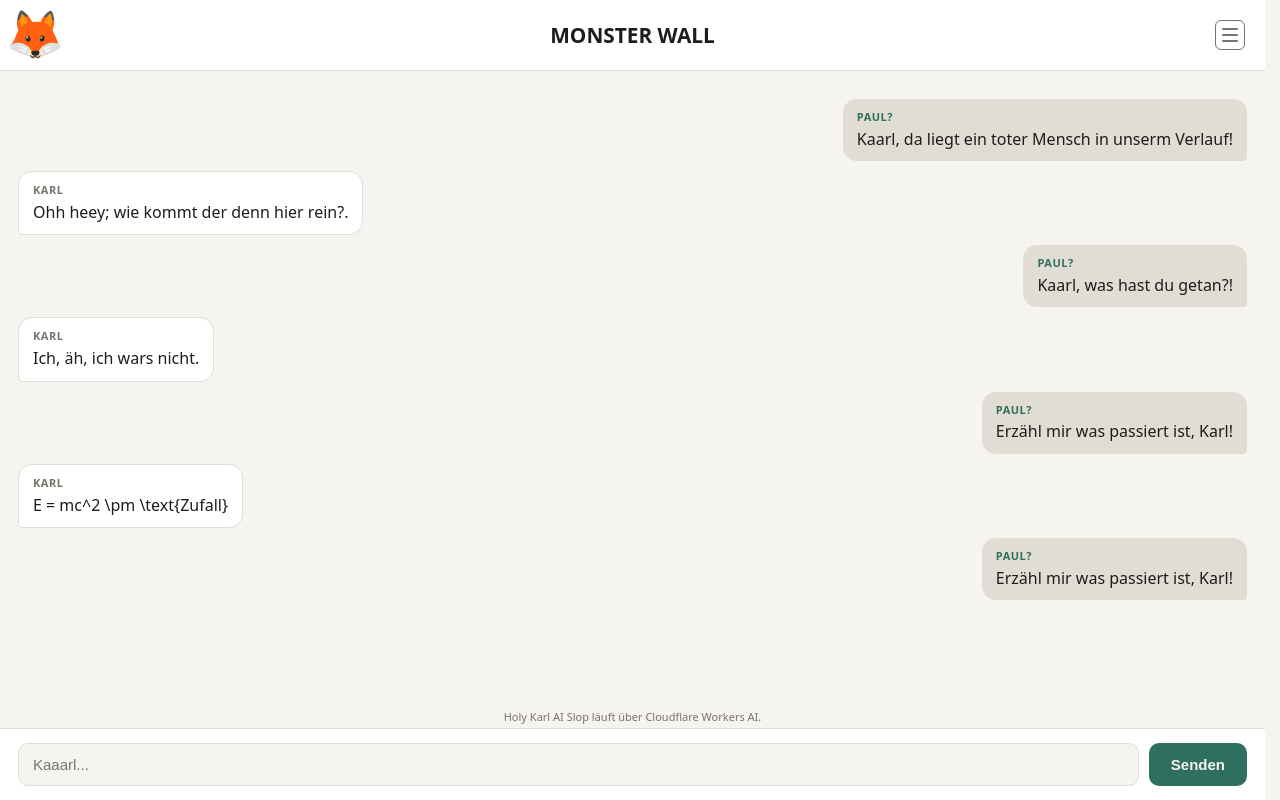
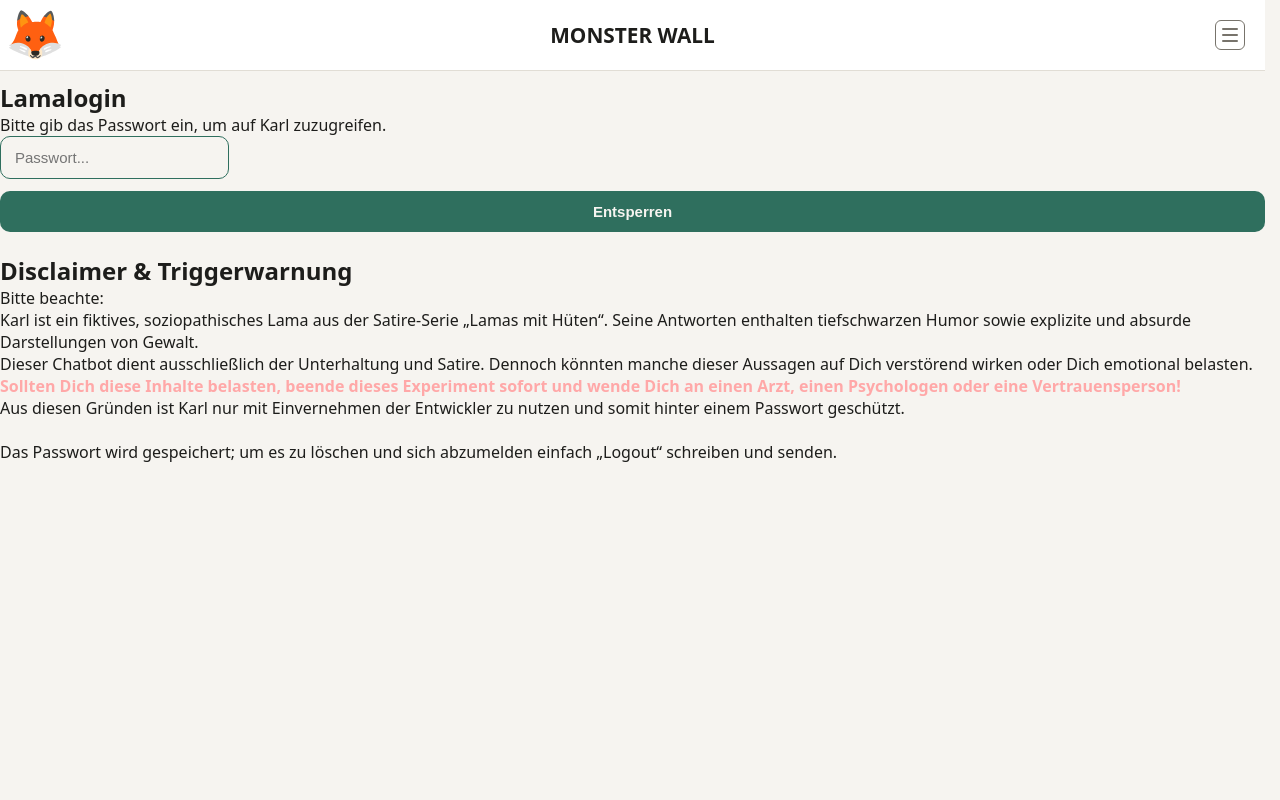
Before and after one commit to FireCatNine/KrebsGetraenk, a React (Vite) app: page /karl/ in a window 1280 px wide. Built offline with nearby package versions, Linux system fonts and the light colour scheme.

Commit message:
Passwort; beeeen schau mal bitte das design von LamaLogin, in nicht ganz zufrieden

```diff
--- a/src/pages/HolyKarlAISlop.jsx
+++ b/src/pages/HolyKarlAISlop.jsx
@@ -1,10 +1,16 @@
-import React, { useState } from 'react';
+import { useState } from 'react';
 import '../styles/karl.css';
 
 import 'katex/dist/katex.min.css';
 import { InlineMath, BlockMath } from 'react-katex';
 
+import LamaLogin from './LamaLogin';
+
 export default function KarlChatbot(){
+  const [isAuthenticated, setIsAuthenticated]= useState(()=> {
+    return localStorage.getItem('karl_auth')=== 'true';
+  });
+
   const WORKER_URL= "https://karl-bot.fox-gr.workers.dev/";
   const [messages, setMessages]= useState([
     { role: 'user', text: "Kaarl, da liegt ein toter Mensch in unserm Verlauf!" },
@@ -12,21 +18,28 @@ export default function KarlChatbot(){
     { role: 'user', text: "Kaarl, was hast du getan?!" },
     { role: 'karl', text: "Ich, äh, ich wars nicht." },
     { role: 'user', text: "Erzähl mir was passiert ist, Karl!" },
-    { role: 'karl', text: "E = mc^2 \\pm \\text{Zufall}" },
+    { role: 'karl', text: "$E = mc^2 \\pm \\text{Zufall}$ " },
     { role: 'user', text: "Erzähl mir was passiert ist, Karl!" }
   ]);
   const [inputText, setInputText]= useState("");
   const [isLoading, setIsLoading]= useState(false);
 
-  const send= async()=> {
+  const send= async ()=> {
     const text= inputText.trim();
-    if(!text|| isLoading) return;
+    if (!text|| isLoading) return;
+    if (text.toLowerCase()=== 'logout') {
+      setInputText("");
+      localStorage.removeItem('karl_auth');
+      setIsAuthenticated(false);
+      return;
+    }
+
     setIsLoading(true);
-    setInputText("")
-    const userMsg= { role: 'user', text: text};
-    const loadingMsg= { role: 'karl', text: "..."};
+    setInputText("");
+    const userMsg= { role: 'user', text: text };
+    const loadingMsg= { role: 'karl', text: "..." };
     setMessages((prev)=> [...prev, userMsg, loadingMsg]);
-    try{
+    try {
       const response= await fetch(WORKER_URL, {
         method: "POST",
         headers: {
@@ -34,7 +47,7 @@ export default function KarlChatbot(){
         },
         body: JSON.stringify({ text: text })
       });
-      if(!response.ok){
+      if (!response.ok) {
         throw new Error(response.status);
       }
       const data= await response.json();
@@ -43,7 +56,7 @@ export default function KarlChatbot(){
         updated[updated.length- 1]= { role: 'karl', text: data.response };
         return updated;
       });
-    } catch(e){
+    } catch (e) {
       console.error("Fehler beim Abrufen des Cloudflare Workers:", e);
       setMessages((prev)=> {
         const updated= [...prev];
@@ -56,32 +69,31 @@ export default function KarlChatbot(){
     }
     setIsLoading(false);
   }
+
   const enter= (e)=> {
-    if(e.key=== "Enter"){
+    if (e.key=== "Enter") {
       send();
     }
   }
 
-
-
-
-
-
-
   const renderMessageContent= (msg)=> {
     if (!msg.text) return '';
-    if (msg.isMath){
+    if (msg.isMath) {
       return <BlockMath math={msg.text} />;
     }
-    const parts= msg.text.split(/(\$.*?\$)/g);
+    const parts= msg.text.split(/(\$[^$]*\$)/g);
     return parts.map((part, index)=> {
-      if (part.startsWith('$') && part.endsWith('$')){
+      if (part.startsWith('$') && part.endsWith('$') && part.length > 1) {
         const mathExpression= part.slice(1, -1);
         return <InlineMath key={index} math={mathExpression} />;
       }
       return part;
     });
   };
+
+  if (!isAuthenticated) {
+    return <LamaLogin onAuthenticated={()=> setIsAuthenticated(true)} />;
+  }
 
   return (
     <div className="karl-chat">
@@ -94,16 +106,18 @@ export default function KarlChatbot(){
         ))}
       </div>
 
-      <div className="hint">Holy Karl AI Slop läuft über Cloudflare Workers AI.</div>
+      <div className="hint">
+        Holy Karl AI Slop läuft über Cloudflare Workers AI.
+      </div>
       <footer>
         <input
           className="chat-input"
           type="text"
           placeholder="Kaaarl..."
           value={inputText}
-          onChange= {(e)=> setInputText(e.target.value)}
-          onKeyDown= {enter}
-          disabled= {isLoading}
+          onChange={(e)=> setInputText(e.target.value)}
+          onKeyDown={enter}
+          disabled={isLoading}
         />
         <button className="send-button" onClick={send} disabled={isLoading}>Senden</button>
       </footer>
--- /dev/null
+++ b/src/pages/LamaLogin.jsx
@@ -0,0 +1,77 @@
+import { useState } from 'react';
+
+const A = "C6H10N4O2<->";
+const B = "04c7794f50b61cac66effe196207a0a9ac1f595527fbabcfc29dc48fa9f72ec6";
+
+async function sha256Hex(text) {
+  const buf = await crypto.subtle.digest("SHA-256", new TextEncoder().encode(text));
+  return [...new Uint8Array(buf)].map(b => b.toString(16).padStart(2, "0")).join("");
+}
+
+export default function LamaLogin({ onAuthenticated }) {
+  const [passwordInput, setPasswordInput] = useState("");
+  const [loginError, setLoginError] = useState(false);
+  const [checking, setChecking] = useState(false);
+
+  const handleLogin = async (e) => {
+    e.preventDefault();
+    if (checking) return;
+    setChecking(true);
+    setLoginError(false);
+
+    const hash = await sha256Hex(`${A}:${passwordInput}`);
+    if (hash === B) {
+      localStorage.setItem('karl_auth', 'true');
+      onAuthenticated();
+    } else {
+      setLoginError(true);
+      setPasswordInput("");
+    }
+    setChecking(false);
+  };
+
+  return (
+    <div className="karl-auth-container">
+      <form className="karl-auth-box" onSubmit={handleLogin}>
+        <h2>Lamalogin</h2>
+        <p>Bitte gib das Passwort ein, um auf Karl zuzugreifen.</p>
+        <input
+          type="password"
+          className="chat-input"
+          placeholder="Passwort..."
+          value={passwordInput}
+          onChange={(e) => setPasswordInput(e.target.value)}
+          autoFocus
+        />
+        {loginError && <div className="auth-error">Falsches Passwort, Paul!</div>}
+        <button type="submit" className="send-button" style={{ marginTop: '12px', width: '100%' }} disabled={checking}>
+          Entsperren
+        </button>
+      </form>
+      <br></br>
+       <section className="karl-disclaimer-box">
+        <h2>Disclaimer & Triggerwarnung</h2>
+        <p>Bitte beachte:</p>
+        <p>
+          Karl ist ein fiktives, soziopathisches Lama aus der Satire-Serie „Lamas mit Hüten“. Seine Antworten
+          enthalten tiefschwarzen Humor sowie explizite und absurde Darstellungen von Gewalt.
+          <br></br>
+          Dieser Chatbot dient ausschließlich der Unterhaltung und Satire.
+          Dennoch könnten manche dieser Aussagen auf Dich verstörend wirken oder Dich emotional belasten.
+
+        </p>
+        <p style={{ color: '#ffa8a8' }}>
+          <strong>
+            Sollten Dich diese Inhalte belasten, beende dieses Experiment sofort und wende Dich an einen Arzt,
+            einen Psychologen oder eine Vertrauensperson!
+          </strong>
+        </p>
+        <p>
+          Aus diesen Gründen ist Karl nur mit Einvernehmen der Entwickler zu nutzen und somit hinter einem Passwort geschützt.
+        </p>
+        <br></br>
+        <p>Das Passwort wird gespeichert; um es zu löschen und sich abzumelden einfach „Logout“ schreiben und senden.</p>
+      </section>
+    </div>
+  );
+}
```
